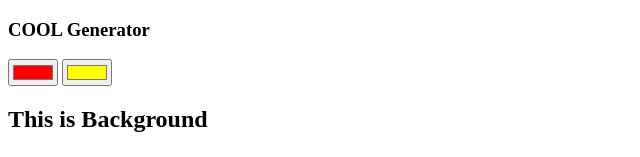
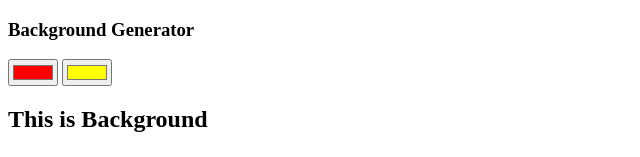
Before and after one commit to Rudolph21/background-generator, a plain HTML site: page index.html in a window 1280 px wide. Shown: the top 157 px of the page, without its empty margins (0-640 px from the left). Drawn offline with Linux system fonts and the light colour scheme.

Commit message:
reverting back to old tittle

```diff
--- a/index.html
+++ b/index.html
@@ -5,7 +5,7 @@
     <link rel="stylesheet" href="style.css">
 </head>
 <body id="gradient">
-    <h3>COOL Generator</h3>
+    <h3>Background Generator</h3>
     <input type="color" class="color1" name="color1" value="#ff0000">
     <input type="color" class="color2" name="color2" value="#ffff00">
     <h2>This is Background</h2>
```
